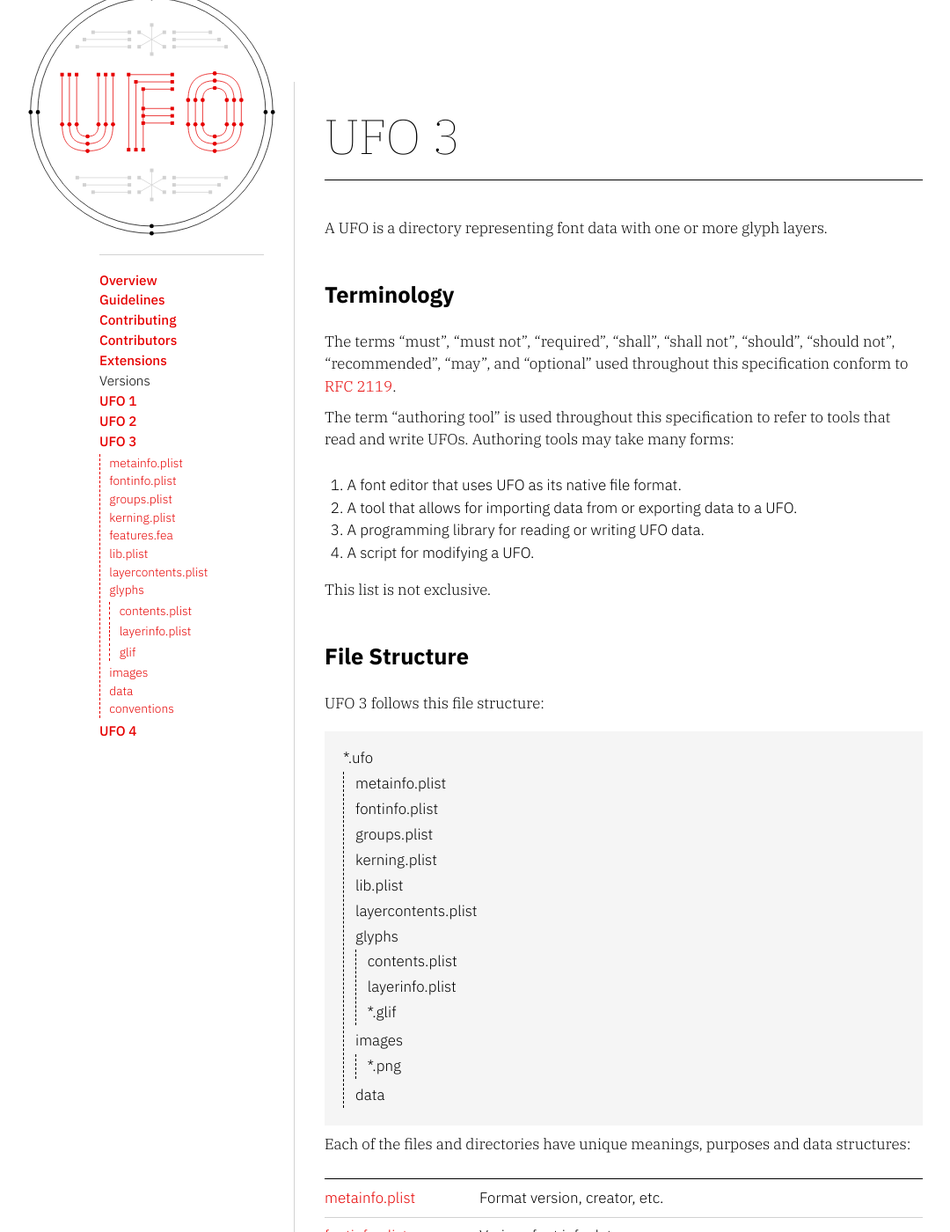
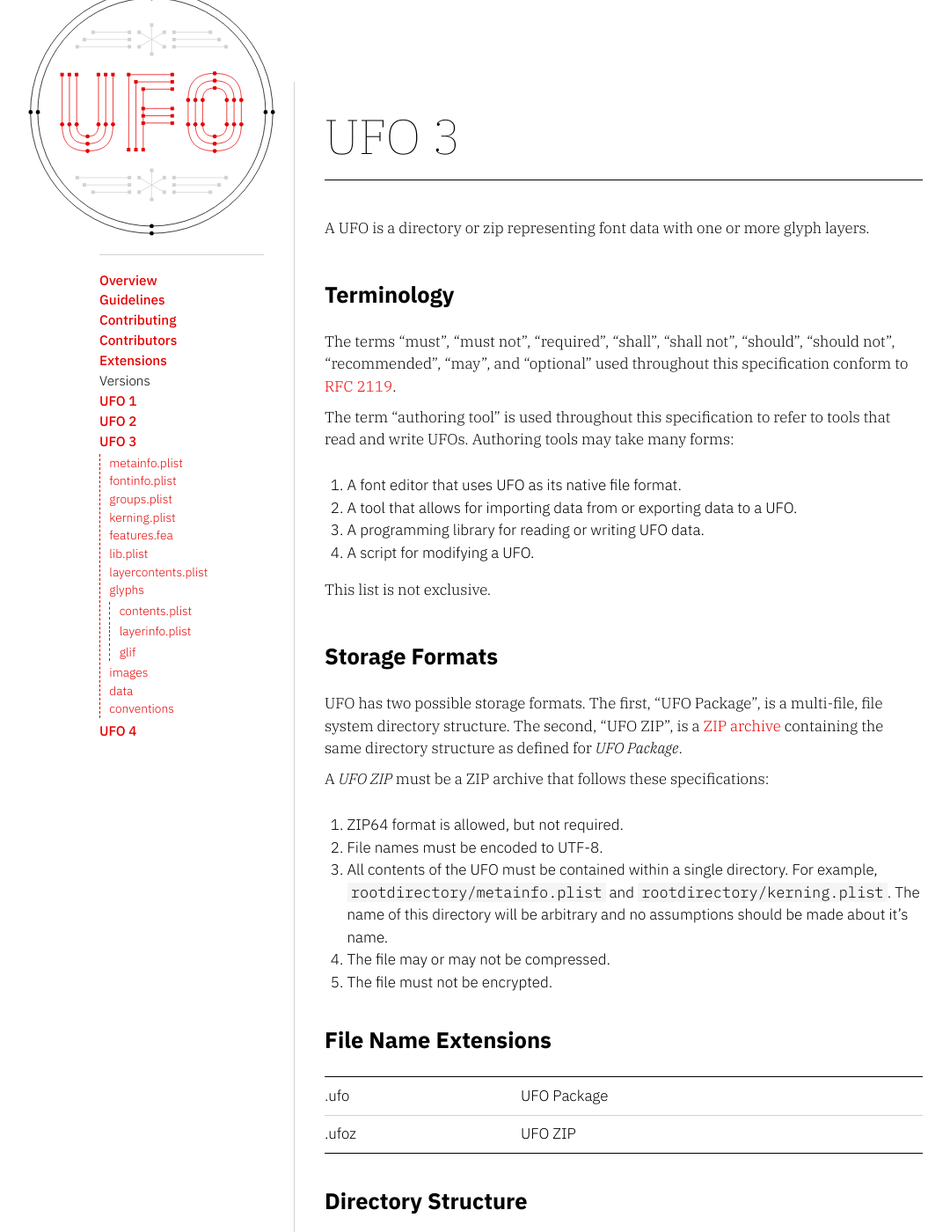
Before and after one commit to unified-font-object/ufo-spec, a Jekyll site: the page built from versions/ufo3/index.md, in a window 1280 px wide and 1400 px high. Shown: the whole window at 88% size, without its empty margins (51-1131 px from the left). Built offline with Jekyll 4.4.1, drawn with Linux system fonts in a browser that asks for light colours; some of the changed text lies outside the part shown.

Commit message:
Added UFOZ documentation from the old roadmap.
This addresses #127.

```diff
--- a/versions/ufo3/index.md
+++ b/versions/ufo3/index.md
@@ -21,7 +21,7 @@ tree:
 ---
 
 
-A UFO is a directory representing font data with one or more glyph layers.
+A UFO is a directory or zip representing font data with one or more glyph layers.
 
 ### Terminology
 
@@ -36,7 +36,25 @@ The term "authoring tool" is used throughout this specification to refer to tool
 
 This list is not exclusive.
 
-### File Structure
+### Storage Formats
+
+UFO has two possible storage formats. The first, "UFO Package", is a multi-file, file system directory structure. The second, "UFO ZIP", is a [ZIP archive] containing the same directory structure as defined for _UFO Package_.
+
+A _UFO ZIP_ must be a ZIP archive that follows these specifications:
+
+1. ZIP64 format is allowed, but not required.
+2. File names must be encoded to UTF-8.
+3. All contents of the UFO must be contained within a single directory. For example, `rootdirectory/metainfo.plist` and `rootdirectory/kerning.plist`. The name of this directory will be arbitrary and no assumptions should be made about it's name.
+4. The file may or may not be compressed.
+5. The file must not be encrypted.
+
+### File Name Extensions
+
+| ----- | ----------- |
+| .ufo  | UFO Package |
+| .ufoz | UFO ZIP     |
+
+### Directory Structure
 
 UFO 3 follows this file structure:
 
@@ -88,6 +106,10 @@ A character to glyph mapping for the UFO may be created by skimming the GLIF fil
 In general, there have been many editorial changes that don't affect the content. The term "authoring tool" has been used to make the references to applications, scripts, etc. consistent. Various conformance statements were modified to make them consistent with RFC 2119.
 
 This list is for reference only as it may leave some changes out. The sub-sections of the specification overrule this list.
+
+### Storage Format
+
+A single-file version of the format was added.
 
 ### metainfo.plist
 
@@ -204,6 +226,7 @@ The data directory was added.
 The guideline’s angle attribute was changed from being measured in the clockwise direction to the counter-clockwise direction.
 
   [RFC 2119]: http://www.ietf.org/rfc/rfc2119.txt
+  [ZIP archive]: https://en.wikipedia.org/wiki/Zip_(file_format)
   [metainfo.plist]: metainfo.plist
   [fontinfo.plist]: fontinfo.plist
   [groups.plist]: groups.plist
```
